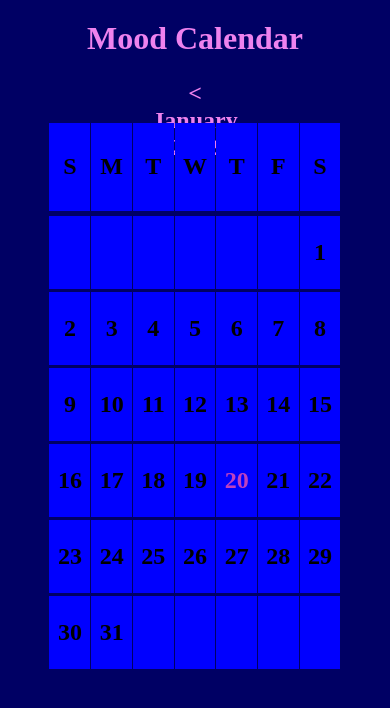
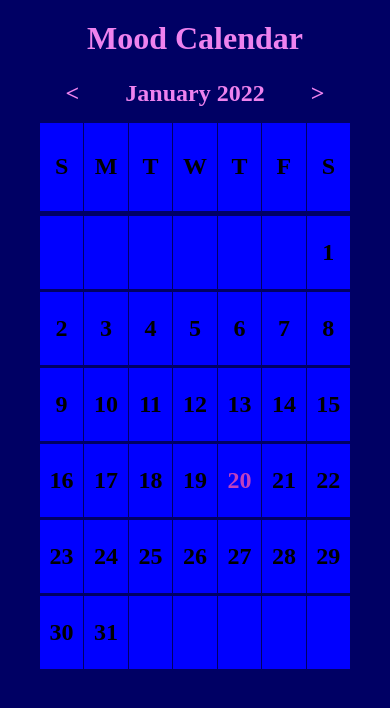
Before and after one commit to Matthew-Sudekum/Mood-Calendar, an Angular app: page /calendar in a window 390 px wide. Shown: the top 708 px of the page. Built offline with nearby package versions, Linux system fonts and the light colour scheme.

Commit message:
Made small screen responsive

```diff
--- a/src/app/calendar/calendar.component.css
+++ b/src/app/calendar/calendar.component.css
@@ -45,7 +45,6 @@ div#top {
 .calendar {
     width: 75%;
     height: 65%;
-
 }
 
 .flex-flow {
@@ -106,8 +105,8 @@ div#top {
 }
 
 .bad {
-    --r: 204;
-    --g: 133;
+    --r: 230;
+    --g: 149;
     --b: 0;
 }
 
@@ -128,3 +127,18 @@ div#top {
     --g: 168;
     --b: 151;
 }
+
+@media only screen and (max-width: 910px) {
+    div#top {
+        width: 50%;
+    }
+}
+@media only screen and (max-width: 510px) {
+    div#top {
+        width: 90%;
+    }
+    .calendar {
+        width: 80%;
+        height: 65%;
+    }
+}
--- a/src/app/mood/mood.component.css
+++ b/src/app/mood/mood.component.css
@@ -3,7 +3,7 @@
 }
 
 .bad {
-    background-color: rgb(204, 133, 0);
+    background-color: rgb(230, 149, 0);
 }
 
 .fine {
@@ -90,3 +90,8 @@ p {
         height: 100px;
     }
 }
+@media only screen and (max-width: 510px) {
+    #display {
+        width: 79.65%;
+    }
+}
```
